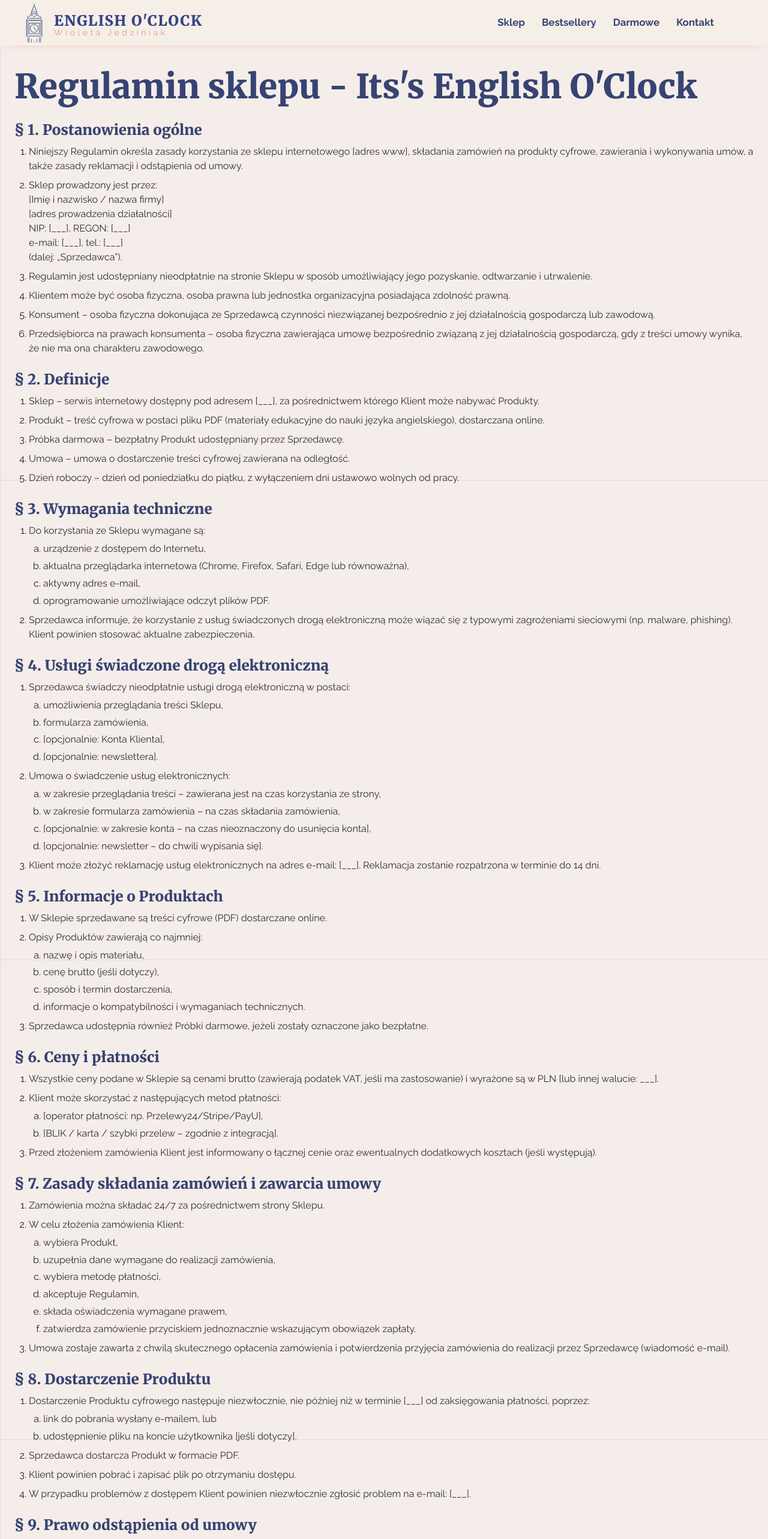
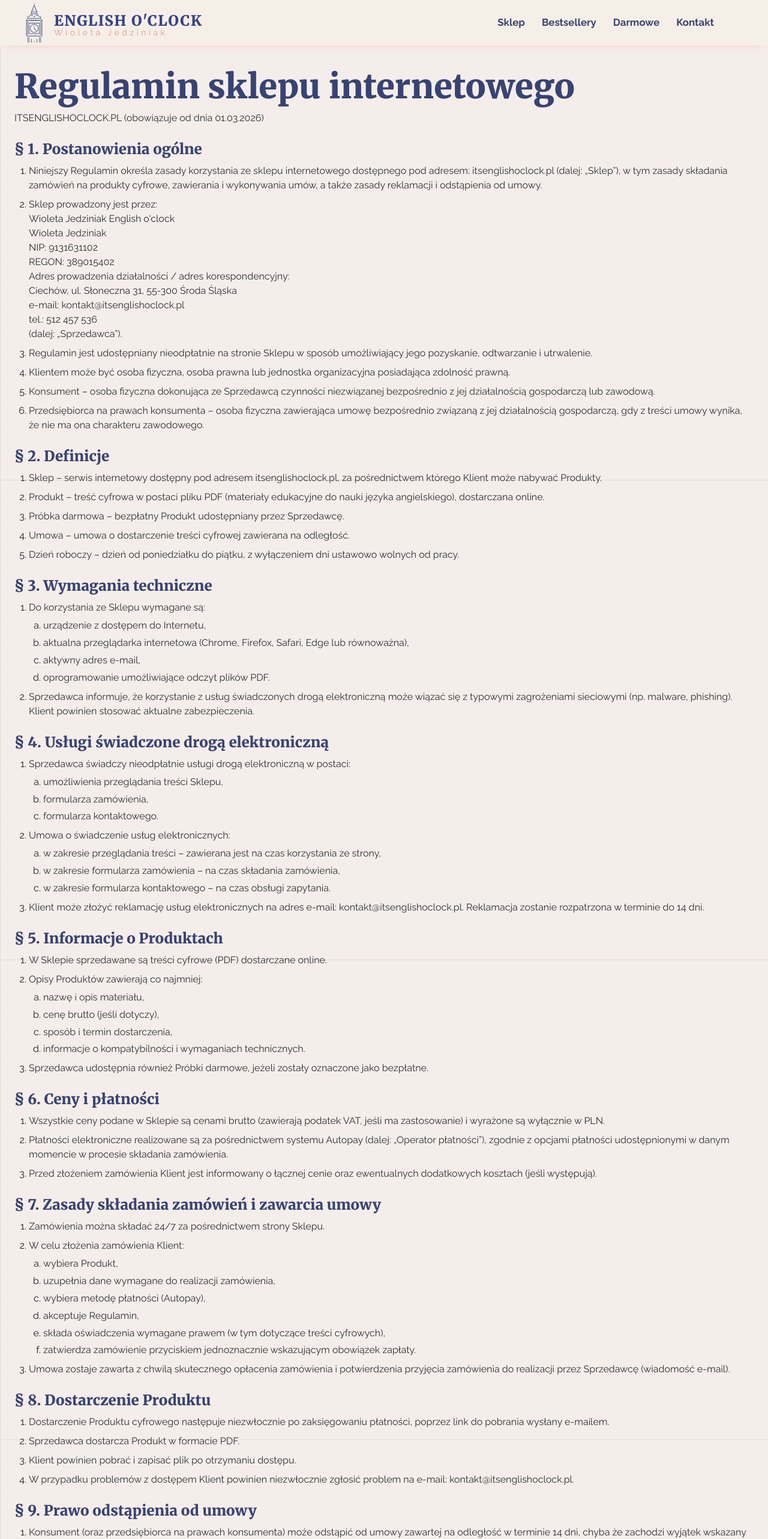
Before and after one commit to Kiczu/english-oclock, a Next.js app: page /regulamin in a window 1280 px wide. Shown: the top 2566 px of the page at 60% size. Built offline with nearby package versions, Linux system fonts and the light colour scheme; some icons are missing; what @mui/material-nextjs would draw is missing.

Commit message:
docs(legal): update terms and privacy policy content

```diff
--- a/app/regulamin/page.tsx
+++ b/app/regulamin/page.tsx
@@ -2,8 +2,9 @@ import type { Metadata } from "next";
 import { Box, Container, Stack, Typography } from "@mui/material";
 
 export const metadata: Metadata = {
-  title: "Its's English O'Clock - Regulamin sklepu",
-  description: "Regulamin sklepu - Its's English O'Clock",
+  title: "Regulamin sklepu internetowego - It's English O'Clock",
+  description:
+    "Regulamin sklepu internetowego itsenglishoclock.pl (obowiązuje od 01.03.2026).",
 };
 
 const sectionTitleSx = { color: "primary.main", fontWeight: 900 };
@@ -34,7 +35,10 @@ const RegulaminPage = () => {
               fontSize: { xs: "2.5rem", md: "3.5rem" },
             }}
           >
-            {`${metadata.description}`}
+            Regulamin sklepu internetowego
+          </Typography>
+          <Typography sx={paragraphSx}>
+            ITSENGLISHOCLOCK.PL (obowiązuje od dnia 01.03.2026)
           </Typography>
         </Stack>
 
@@ -46,25 +50,26 @@ const RegulaminPage = () => {
             <li>
               <Typography sx={paragraphSx}>
                 Niniejszy Regulamin określa zasady korzystania ze sklepu
-                internetowego [adres www], składania zamówień na produkty
+                internetowego dostępnego pod adresem: itsenglishoclock.pl
+                (dalej: „Sklep”), w tym zasady składania zamówień na produkty
                 cyfrowe, zawierania i wykonywania umów, a także zasady
                 reklamacji i odstąpienia od umowy.
               </Typography>
             </li>
             <li>
+              <Typography sx={paragraphSx}>Sklep prowadzony jest przez:</Typography>
+              <Typography sx={paragraphSx}>Wioleta Jedziniak English o&apos;clock</Typography>
+              <Typography sx={paragraphSx}>Wioleta Jedziniak</Typography>
+              <Typography sx={paragraphSx}>NIP: 9131631102</Typography>
+              <Typography sx={paragraphSx}>REGON: 389015402</Typography>
               <Typography sx={paragraphSx}>
-                Sklep prowadzony jest przez:
+                Adres prowadzenia działalności / adres korespondencyjny:
               </Typography>
               <Typography sx={paragraphSx}>
-                [Imię i nazwisko / nazwa firmy]
+                Ciechów, ul. Słoneczna 31, 55-300 Środa Śląska
               </Typography>
-              <Typography sx={paragraphSx}>
-                [adres prowadzenia działalności]
-              </Typography>
-              <Typography sx={paragraphSx}>NIP: [___], REGON: [___]</Typography>
-              <Typography sx={paragraphSx}>
-                e-mail: [___], tel.: [___]
-              </Typography>
+              <Typography sx={paragraphSx}>e-mail: kontakt@itsenglishoclock.pl</Typography>
+              <Typography sx={paragraphSx}>tel.: 512 457 536</Typography>
               <Typography sx={paragraphSx}>(dalej: „Sprzedawca”).</Typography>
             </li>
             <li>
@@ -104,8 +109,9 @@ const RegulaminPage = () => {
           <Box component="ol" sx={orderedListSx}>
             <li>
               <Typography sx={paragraphSx}>
-                Sklep – serwis internetowy dostępny pod adresem [___], za
-                pośrednictwem którego Klient może nabywać Produkty.
+                Sklep – serwis internetowy dostępny pod adresem
+                itsenglishoclock.pl, za pośrednictwem którego Klient może
+                nabywać Produkty.
               </Typography>
             </li>
             <li>
@@ -157,9 +163,7 @@ const RegulaminPage = () => {
                   </Typography>
                 </li>
                 <li>
-                  <Typography sx={paragraphSx}>
-                    aktywny adres e-mail,
-                  </Typography>
+                  <Typography sx={paragraphSx}>aktywny adres e-mail,</Typography>
                 </li>
                 <li>
                   <Typography sx={paragraphSx}>
@@ -196,19 +200,10 @@ const RegulaminPage = () => {
                   </Typography>
                 </li>
                 <li>
-                  <Typography sx={paragraphSx}>
-                    formularza zamówienia,
-                  </Typography>
+                  <Typography sx={paragraphSx}>formularza zamówienia,</Typography>
                 </li>
                 <li>
-                  <Typography sx={paragraphSx}>
-                    [opcjonalnie: Konta Klienta],
-                  </Typography>
-                </li>
-                <li>
-                  <Typography sx={paragraphSx}>
-                    [opcjonalnie: newslettera].
-                  </Typography>
+                  <Typography sx={paragraphSx}>formularza kontaktowego.</Typography>
                 </li>
               </Box>
             </li>
@@ -231,13 +226,8 @@ const RegulaminPage = () => {
                 </li>
                 <li>
                   <Typography sx={paragraphSx}>
-                    [opcjonalnie: w zakresie konta – na czas nieoznaczony do
-                    usunięcia konta],
-                  </Typography>
-                </li>
-                <li>
-                  <Typography sx={paragraphSx}>
-                    [opcjonalnie: newsletter – do chwili wypisania się].
+                    w zakresie formularza kontaktowego – na czas obsługi
+                    zapytania.
                   </Typography>
                 </li>
               </Box>
@@ -245,8 +235,8 @@ const RegulaminPage = () => {
             <li>
               <Typography sx={paragraphSx}>
                 Klient może złożyć reklamację usług elektronicznych na adres
-                e-mail: [___]. Reklamacja zostanie rozpatrzona w terminie do 14
-                dni.
+                e-mail: kontakt@itsenglishoclock.pl. Reklamacja zostanie
+                rozpatrzona w terminie do 14 dni.
               </Typography>
             </li>
           </Box>
@@ -269,9 +259,7 @@ const RegulaminPage = () => {
               </Typography>
               <Box component="ol" sx={alphaListSx}>
                 <li>
-                  <Typography sx={paragraphSx}>
-                    nazwę i opis materiału,
-                  </Typography>
+                  <Typography sx={paragraphSx}>nazwę i opis materiału,</Typography>
                 </li>
                 <li>
                   <Typography sx={paragraphSx}>
@@ -307,26 +295,17 @@ const RegulaminPage = () => {
             <li>
               <Typography sx={paragraphSx}>
                 Wszystkie ceny podane w Sklepie są cenami brutto (zawierają
-                podatek VAT, jeśli ma zastosowanie) i wyrażone są w PLN [lub
-                innej walucie: ___].
+                podatek VAT, jeśli ma zastosowanie) i wyrażone są wyłącznie w
+                PLN.
               </Typography>
             </li>
             <li>
               <Typography sx={paragraphSx}>
-                Klient może skorzystać z następujących metod płatności:
+                Płatności elektroniczne realizowane są za pośrednictwem systemu
+                Autopay (dalej: „Operator płatności”), zgodnie z opcjami
+                płatności udostępnionymi w danym momencie w procesie składania
+                zamówienia.
               </Typography>
-              <Box component="ol" sx={alphaListSx}>
-                <li>
-                  <Typography sx={paragraphSx}>
-                    [operator płatności: np. Przelewy24/Stripe/PayU],
-                  </Typography>
-                </li>
-                <li>
-                  <Typography sx={paragraphSx}>
-                    [BLIK / karta / szybki przelew – zgodnie z integracją].
-                  </Typography>
-                </li>
-              </Box>
             </li>
             <li>
               <Typography sx={paragraphSx}>
@@ -362,7 +341,7 @@ const RegulaminPage = () => {
                 </li>
                 <li>
                   <Typography sx={paragraphSx}>
-                    wybiera metodę płatności,
+                    wybiera metodę płatności (Autopay),
                   </Typography>
                 </li>
                 <li>
@@ -370,7 +349,8 @@ const RegulaminPage = () => {
                 </li>
                 <li>
                   <Typography sx={paragraphSx}>
-                    składa oświadczenia wymagane prawem,
+                    składa oświadczenia wymagane prawem (w tym dotyczące treści
+                    cyfrowych),
                   </Typography>
                 </li>
                 <li>
@@ -398,22 +378,10 @@ const RegulaminPage = () => {
           <Box component="ol" sx={orderedListSx}>
             <li>
               <Typography sx={paragraphSx}>
-                Dostarczenie Produktu cyfrowego następuje niezwłocznie, nie
-                później niż w terminie [___] od zaksięgowania płatności,
-                poprzez:
+                Dostarczenie Produktu cyfrowego następuje niezwłocznie po
+                zaksięgowaniu płatności, poprzez link do pobrania wysłany
+                e-mailem.
               </Typography>
-              <Box component="ol" sx={alphaListSx}>
-                <li>
-                  <Typography sx={paragraphSx}>
-                    link do pobrania wysłany e-mailem, lub
-                  </Typography>
-                </li>
-                <li>
-                  <Typography sx={paragraphSx}>
-                    udostępnienie pliku na koncie użytkownika [jeśli dotyczy].
-                  </Typography>
-                </li>
-              </Box>
             </li>
             <li>
               <Typography sx={paragraphSx}>
@@ -428,7 +396,7 @@ const RegulaminPage = () => {
             <li>
               <Typography sx={paragraphSx}>
                 W przypadku problemów z dostępem Klient powinien niezwłocznie
-                zgłosić problem na e-mail: [___].
+                zgłosić problem na e-mail: kontakt@itsenglishoclock.pl.
               </Typography>
             </li>
           </Box>
@@ -442,8 +410,8 @@ const RegulaminPage = () => {
             <li>
               <Typography sx={paragraphSx}>
                 Konsument (oraz przedsiębiorca na prawach konsumenta) może
-                odstąpić od umowy zawartej na odległość w terminie 14 dni, chyba
-                że zachodzi wyjątek wskazany w ust. 2.
+                odstąpić od umowy zawartej na odległość w terminie 14 dni,
+                chyba że zachodzi wyjątek wskazany w ust. 2.
               </Typography>
             </li>
             <li>
@@ -512,11 +480,14 @@ const RegulaminPage = () => {
               <Typography sx={paragraphSx}>Reklamację można złożyć:</Typography>
               <Box component="ol" sx={alphaListSx}>
                 <li>
-                  <Typography sx={paragraphSx}>e-mail: [___]</Typography>
+                  <Typography sx={paragraphSx}>
+                    e-mail: kontakt@itsenglishoclock.pl
+                  </Typography>
                 </li>
                 <li>
                   <Typography sx={paragraphSx}>
-                    pocztą: [adres do reklamacji]
+                    pocztą: Wioleta Jedziniak English o&apos;clock, Ciechów,
+                    ul. Słoneczna 31, 55-300 Środa Śląska
                   </Typography>
                 </li>
               </Box>
@@ -543,13 +514,6 @@ const RegulaminPage = () => {
                 niż w terminie 14 dni.
               </Typography>
             </li>
-            <li>
-              <Typography sx={paragraphSx}>
-                W razie niezgodności treści cyfrowej z umową Klient może żądać
-                doprowadzenia do zgodności, obniżenia ceny albo odstąpienia od
-                umowy – na zasadach określonych w ustawie.
-              </Typography>
-            </li>
           </Box>
         </Stack>
 
@@ -567,7 +531,7 @@ const RegulaminPage = () => {
               <Typography sx={paragraphSx}>
                 Z chwilą dostarczenia Produktu Klient otrzymuje niewyłączną,
                 niezbywalną licencję do korzystania z materiału na własny użytek
-                [edukacyjny / zawodowy] bez prawa:
+                edukacyjny bez prawa:
               </Typography>
               <Box component="ol" sx={alphaListSx}>
                 <li>
@@ -601,7 +565,8 @@ const RegulaminPage = () => {
           <Box component="ol" sx={orderedListSx}>
             <li>
               <Typography sx={paragraphSx}>
-                Administratorem danych osobowych Klientów jest Sprzedawca.
+                Administratorem danych osobowych Klientów jest Sprzedawca:
+                Wioleta Jedziniak English o&apos;clock (Wioleta Jedziniak).
               </Typography>
             </li>
             <li>
@@ -631,12 +596,6 @@ const RegulaminPage = () => {
                 Informacje o procedurach dostępne są m.in. na stronach UOKiK.
               </Typography>
             </li>
-            <li>
-              <Typography sx={paragraphSx}>
-                [Opcjonalnie] Sprzedawca informuje, że unijna platforma ODR
-                została wygaszona.
-              </Typography>
-            </li>
           </Box>
         </Stack>
 
@@ -660,7 +619,7 @@ const RegulaminPage = () => {
             </li>
             <li>
               <Typography sx={paragraphSx}>
-                Regulamin wchodzi w życie z dniem [DD.MM.RRRR].
+                Regulamin wchodzi w życie z dniem 01.03.2026.
               </Typography>
             </li>
           </Box>
```
Also changed, not shown: app/polityka-prywatnosci/page.tsx (+44 -32 lines).
